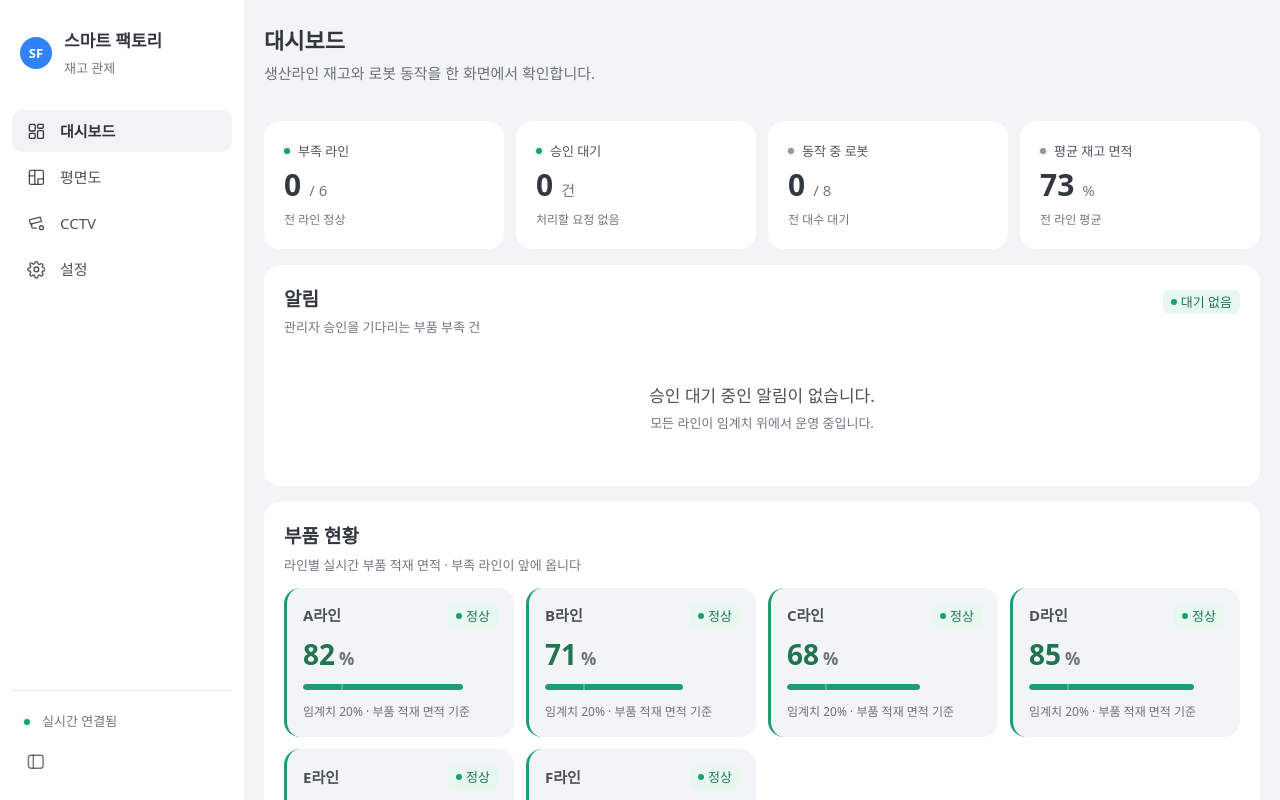
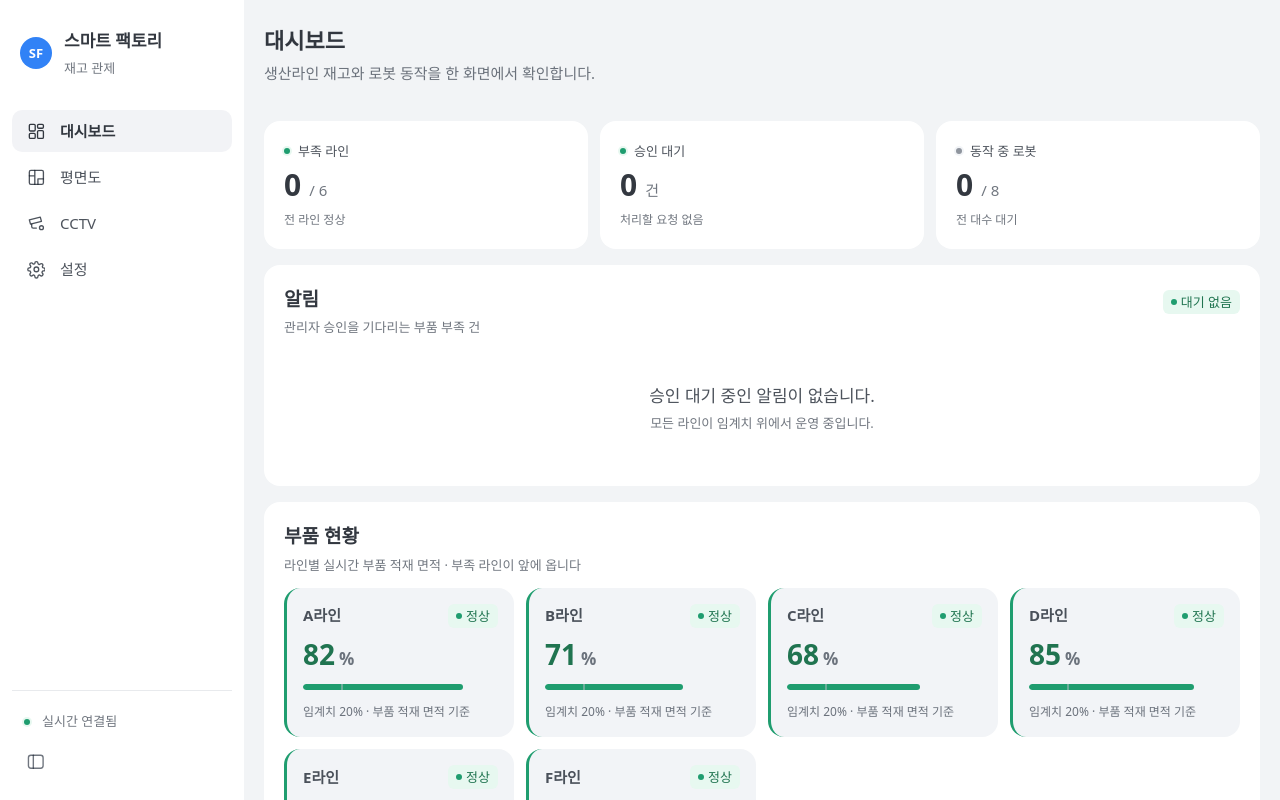
Before and after one commit to Team1SmartFactory/Frontend, a React (Vite) app in the folder src/dashboard-frontend/: page /#/dashboard in a window 1280 px wide. Built offline with nearby package versions, Linux system fonts and the light colour scheme; no server answers; a web font is replaced by a local one.

Commit message:
chore: 대시보드 요약에서 평균 재고 면적 타일 제거 (#44)
전 라인 평균은 시뮬레이션 라인 값까지 섞여 실기 라인 상황 파악에
도움이 되지 않는다. 부족 라인·승인 대기·동작 중 로봇 3개만 남긴다.

```diff
--- a/src/dashboard-frontend/src/features/dashboard/SummaryStrip.tsx
+++ b/src/dashboard-frontend/src/features/dashboard/SummaryStrip.tsx
@@ -24,16 +24,13 @@ const ACTIVE_ROBOT_STATES = new Set<RobotStatus['state']>(['moving', 'working'])
 /**
  * 대시보드 최상단 요약 타일.
  * 명세의 "기본 대시보드 탭만으로도 전체 상황 파악"을 위해,
- * 세부 섹션을 읽기 전에 먼저 확인할 4개 지표를 한 줄로 고정한다.
+ * 세부 섹션을 읽기 전에 먼저 확인할 3개 지표를 한 줄로 고정한다.
  *
  * 추세가 아닌 현재값 하나씩이므로 차트가 아니라 수치 타일로 둔다.
  */
 export function SummaryStrip({ lines, robots, pendingCount }: SummaryStripProps) {
   const shortageLines = lines.filter((line) => toneForLine(line) === 'critical');
   const activeRobots = robots.filter((robot) => ACTIVE_ROBOT_STATES.has(robot.state));
-  const averageQty = lines.length
-    ? lines.reduce((sum, line) => sum + line.currentQty, 0) / lines.length
-    : 0;
 
   const stats: Stat[] = [
     {
@@ -60,14 +57,6 @@ export function SummaryStrip({ lines, robots, pendingCount }: SummaryStripProps)
       caption: activeRobots.length > 0 ? '보충 작업 진행 중' : '전 대수 대기',
       tone: activeRobots.length > 0 ? 'accent' : 'idle',
     },
-    {
-      key: 'average',
-      label: '평균 재고 면적',
-      value: averageQty.toFixed(0),
-      unit: '%',
-      caption: '전 라인 평균',
-      tone: 'idle',
-    },
   ];
 
   return (
```
